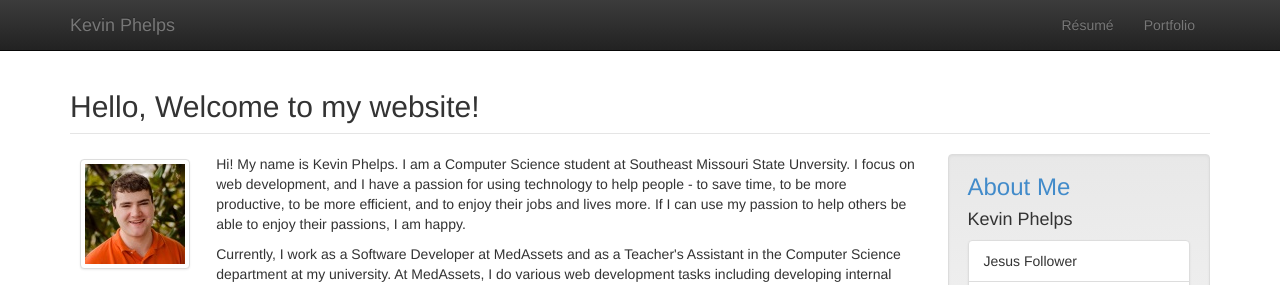
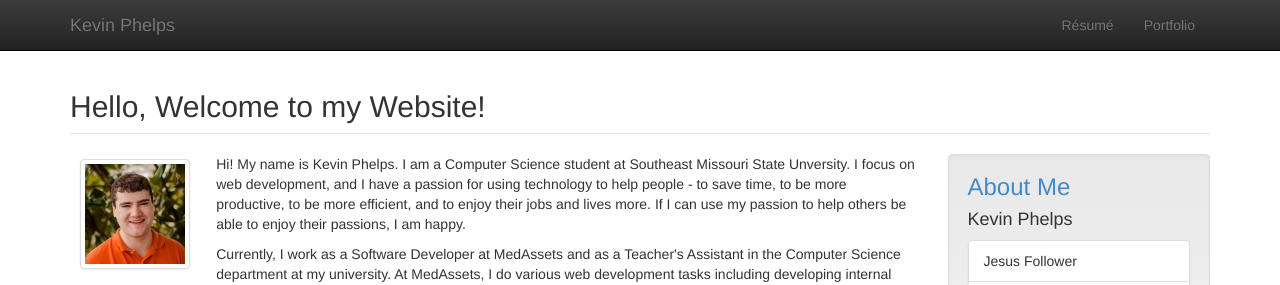
Before and after one commit to kevinphelps/kevinphelps.me, a Jekyll site: the page built from index.html, in a window 1280 px wide. Shown: the top 285 px of the page. Built offline with Jekyll 4.4.1, drawn with Linux system fonts in a browser that asks for light colours; Markdown is read by kramdown in place of the engine named in the settings.

Commit message:
capitalization

```diff
--- a/index.html
+++ b/index.html
@@ -1,7 +1,7 @@
 ---
 layout: default
 title: Home
-header: Hello, Welcome to my website!
+header: Hello, Welcome to my Website!
 is_home_page: true
 ---
 
```
